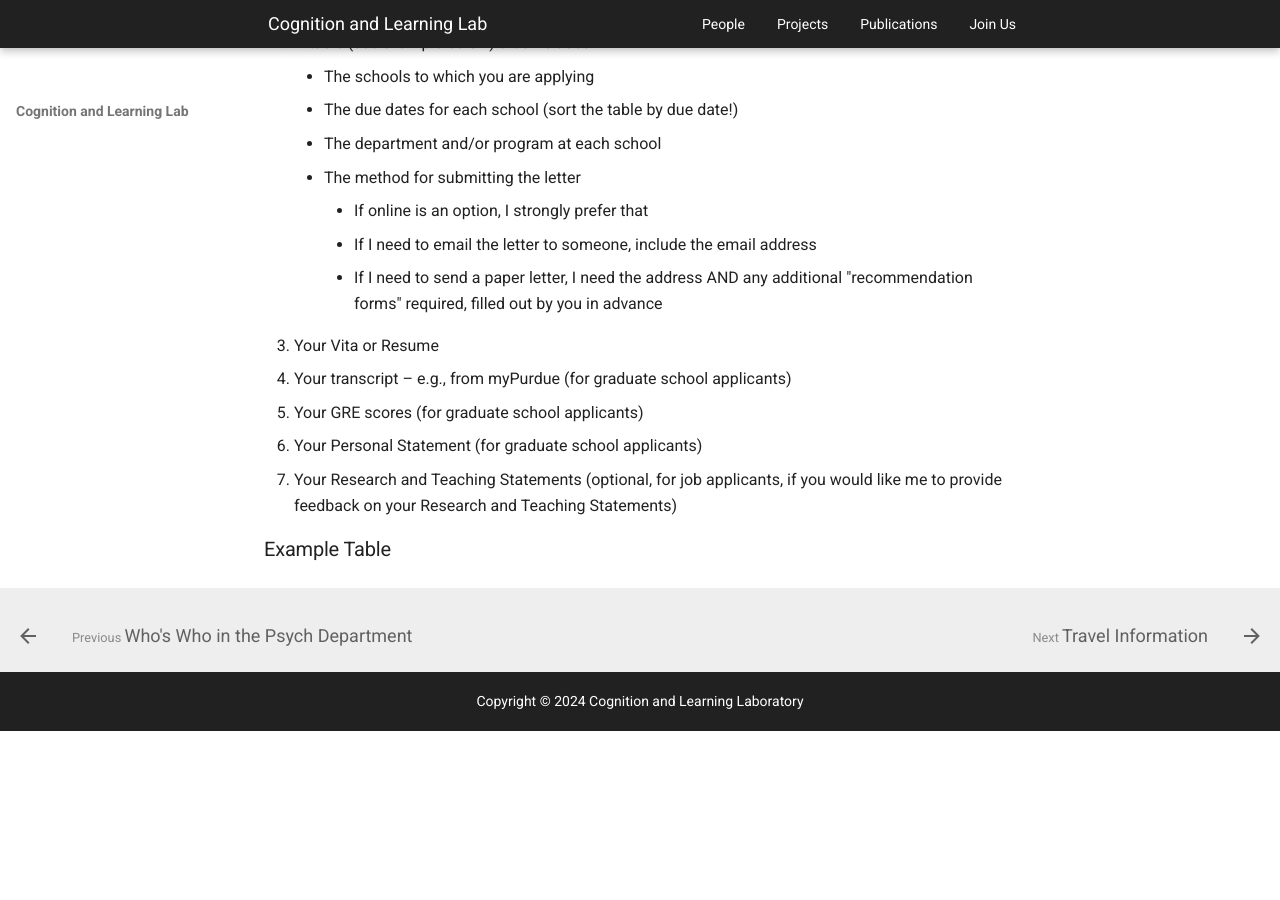
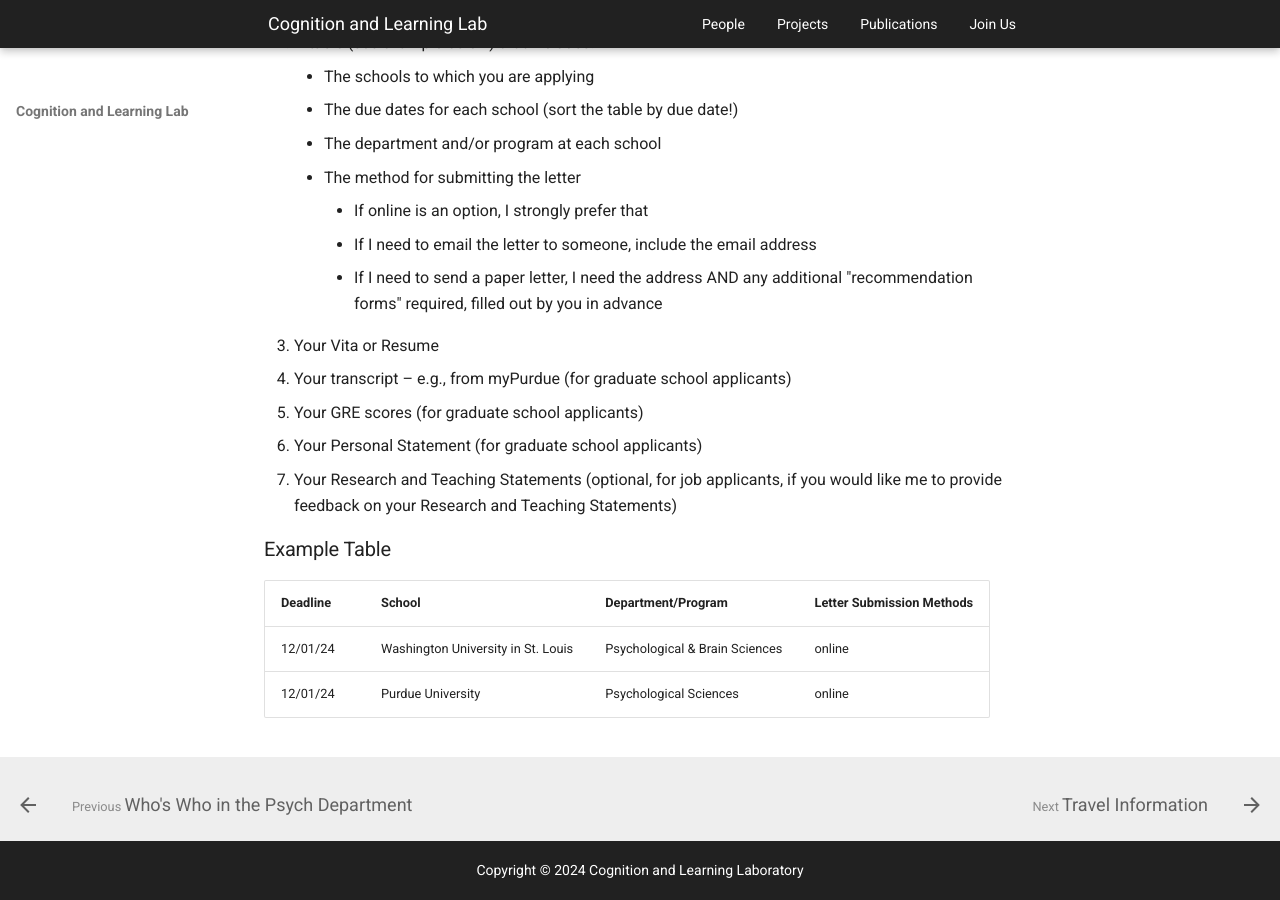
Before and after one commit to shivanya-chandra/pcllab.github.io, an MkDocs documentation site: the page built from docs/handbook/resources/letters.md, in a window 1280 px wide and 900 px high, scrolled down 1026 px. Built offline with MkDocs 1.6.1 and Material for MkDocs 9.7.7, drawn with Linux system fonts in a browser that asks for light colours; comment, search, counter and statistics services are not loaded; before the commit the page ends 1757 px from its top, so only the background shows below that.

Commit message:
Update letters.md

```diff
--- a/docs/handbook/resources/letters.md
+++ b/docs/handbook/resources/letters.md
@@ -48,3 +48,7 @@ I need you to provide me with the following things:
 7.	Your Research and Teaching Statements (optional, for job applicants, if you would like me to provide feedback on your Research and Teaching Statements)
 
 ### Example Table
+| Deadline    | School                              | Department/Program              | Letter Submission Methods
+|:----------- | :---------------------------------- |:------------------------------- |:-------------------------
+| 12/01/24    | Washington University in St. Louis  | Psychological & Brain Sciences | online
+| 12/01/24    | Purdue University                   | Psychological Sciences       | online
```
